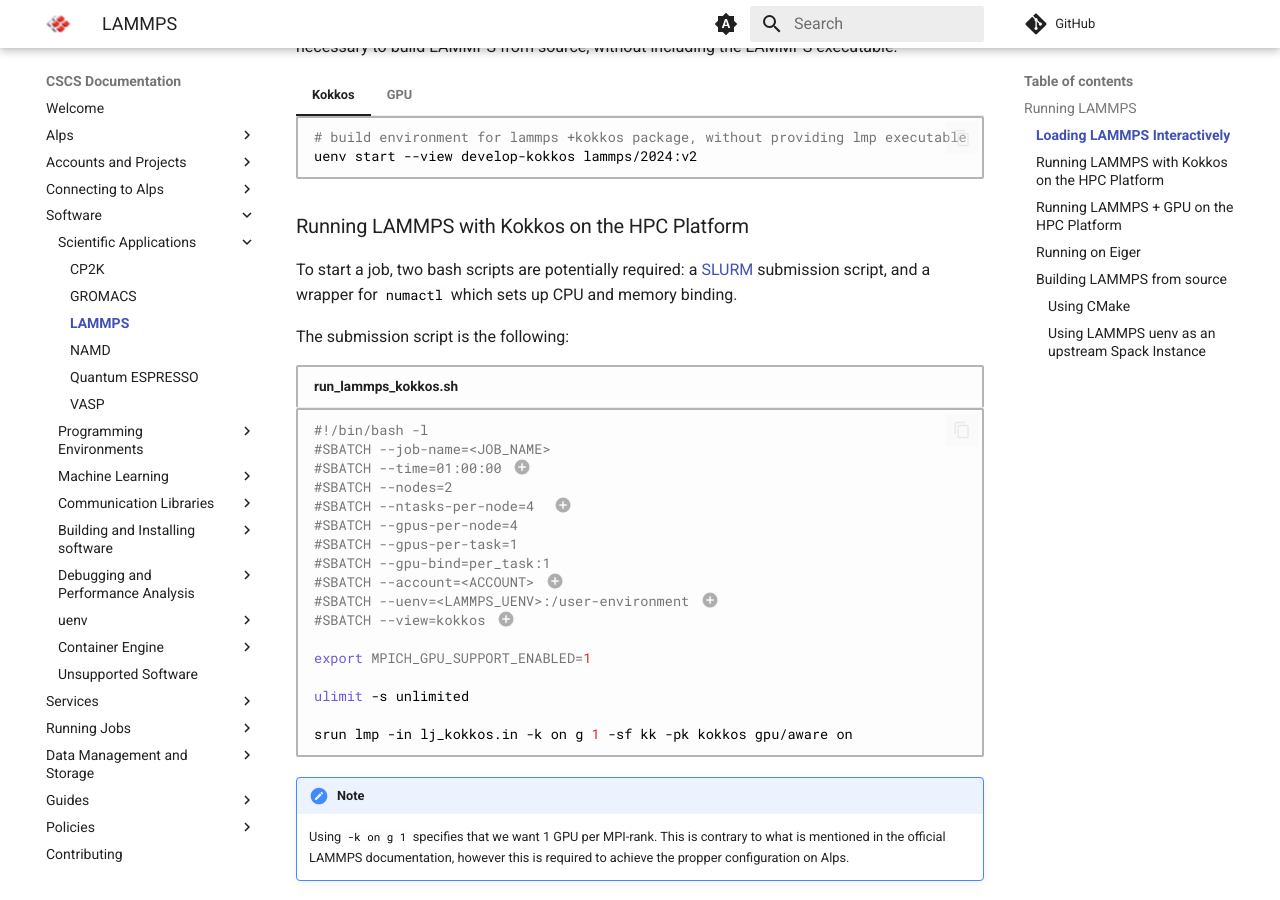
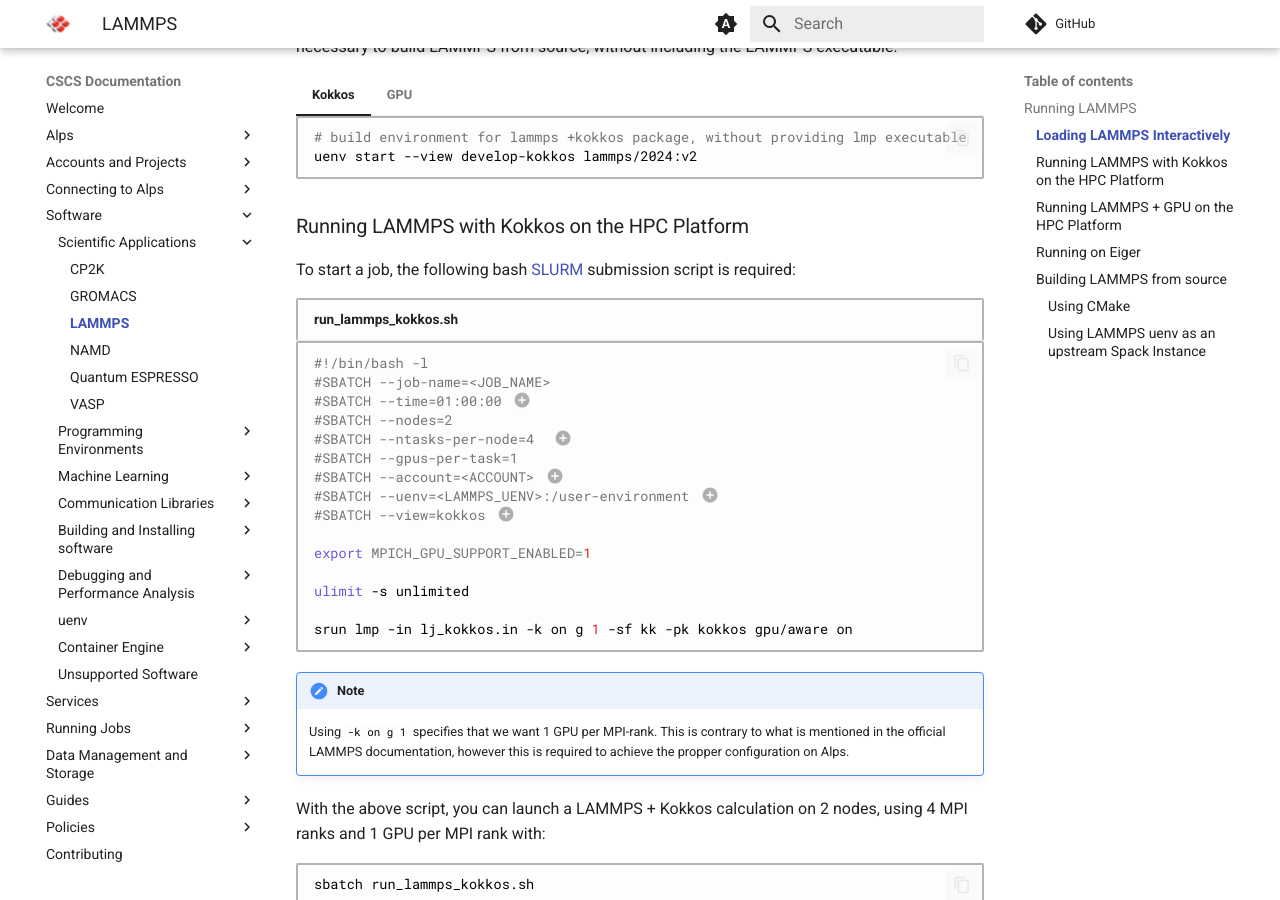
Before and after one commit to nickjbrowning/cscs-docs, an MkDocs documentation site: the page built from docs/software/sciapps/lammps.md, in a window 1280 px wide and 900 px high, scrolled down 1388 px. Built offline with MkDocs 1.6.1 and Material for MkDocs 9.7.7, drawn with Linux system fonts in a browser that asks for light colours; comment, search, counter and statistics services are not loaded.

Commit message:
update doc info on gpus-per-task

````diff
--- a/docs/software/sciapps/lammps.md
+++ b/docs/software/sciapps/lammps.md
@@ -71,9 +71,7 @@
 
 ### Running LAMMPS with Kokkos on the HPC Platform
 
-To start  a job, two bash scripts are potentially required: a [SLURM] submission script, and a wrapper for `numactl` which sets up CPU and memory binding.
-
-The submission script is the following:
+To start a job, the following bash [SLURM] submission script is required:
 
 ```bash title="run_lammps_kokkos.sh"
 #!/bin/bash -l
@@ -81,9 +79,7 @@
 #SBATCH --time=01:00:00 (1)
 #SBATCH --nodes=2
 #SBATCH --ntasks-per-node=4  (2)
-#SBATCH --gpus-per-node=4
 #SBATCH --gpus-per-task=1
-#SBATCH --gpu-bind=per_task:1
 #SBATCH --account=<ACCOUNT> (3)
 #SBATCH --uenv=<LAMMPS_UENV>:/user-environment (4)
 #SBATCH --view=kokkos (5)
````
